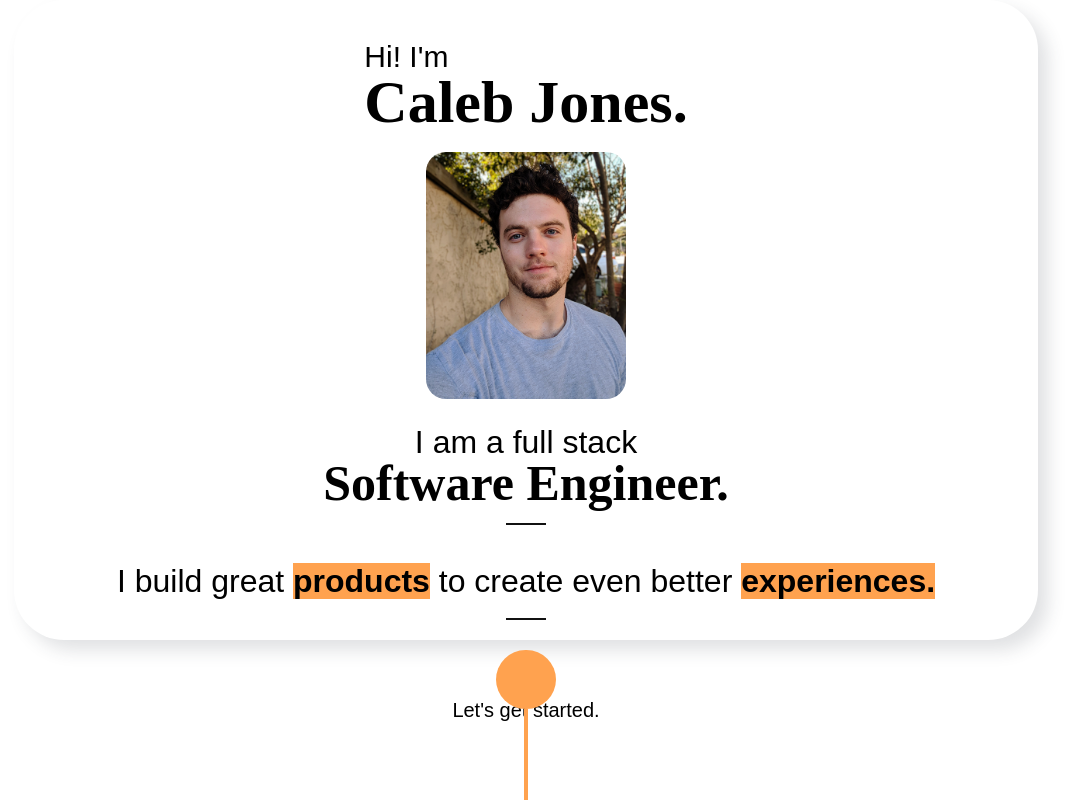
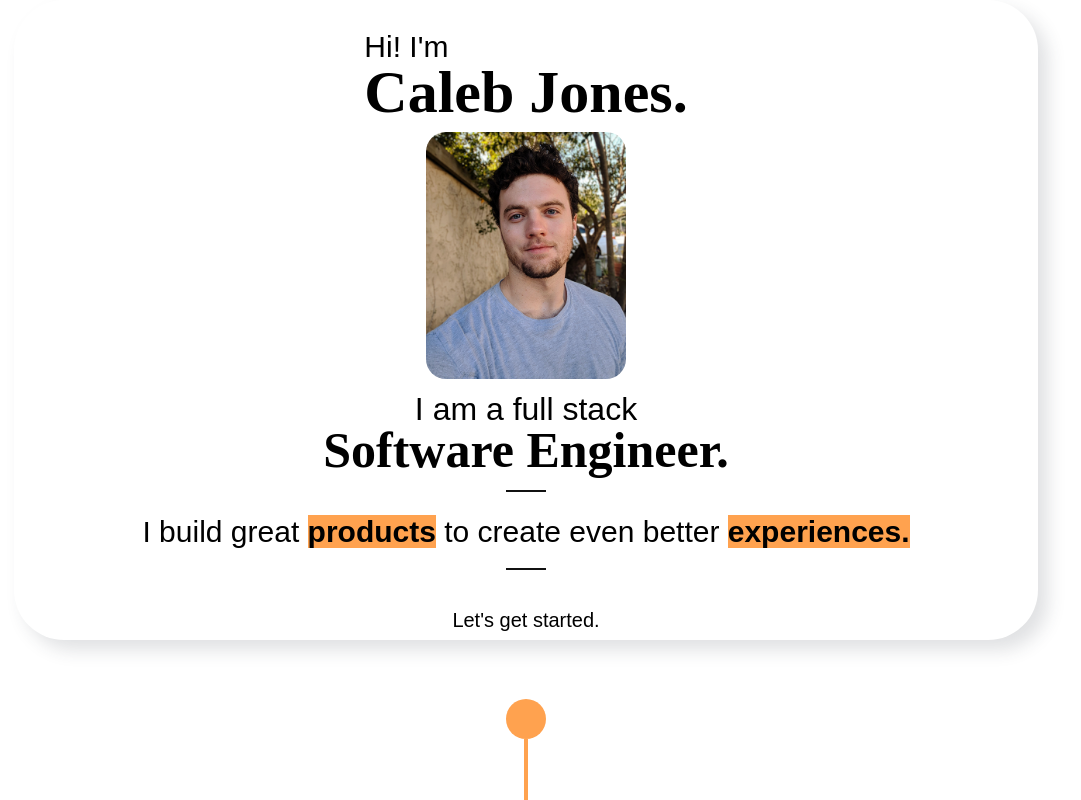
Before and after one commit to calebjo/portfolio-site, a Next.js app: page /components/home_section in a window 1280 px wide. Shown: the top 800 px of the page, without its empty margins (114-1195 px from the left). Built offline with nearby package versions, Linux system fonts and the light colour scheme.

Commit message:
Add styles .. again..

```diff
--- a/styles/home.scss
+++ b/styles/home.scss
@@ -37,7 +37,7 @@
     .home__profile-intro {
         width: 100%;
         font-size: clamp(2rem, 2.5vw, 3rem);
-        padding: 2rem;
+        padding: 1rem;
         span {
             font-family: 'Source Serif Pro', serif;
             font-weight: 700;
@@ -62,17 +62,17 @@
 .home__blurbs {
     display: flex;
     flex-direction: column;
-    padding: 1.5rem;
+    padding: 1rem;
     .home__upper-blurb,
     .home__lower-blurb {
-        margin: 1rem 0;
+        margin: 0.25rem 0;
     }
 
     .home__upper-blurb {
         display: flex;
         flex-direction: column;
         align-items: center;
-        font-size: clamp(2rem, 2.5vw, 4rem);
+        font-size: clamp(1.75rem, 2.5vw, 4rem);
         width: 100%;
         text-align: center;
         span {
@@ -85,9 +85,9 @@
         display: flex;
         flex-direction: column;
         align-items: center;
-        font-size: clamp(2rem, 2.5vw, 4rem);
+        font-size: clamp(1.5rem, 2.5vw, 3rem);
         width: 100%;
-        text-align: center;
+        text-align: left;
         line-height: 135%;
         span {
             font-family: 'Raleway', sans-serif;
@@ -108,10 +108,9 @@
 }
 
 .home__lower {
-    // position: absolute;
     display: flex;
     justify-content: center;
-    margin-top: 4rem;
+    margin-top: 1vw;
     font-size: clamp(1.5rem, 2.5vw, 2rem);
 }
 
@@ -124,10 +123,10 @@
     position: absolute;
     width: 6rem;
     height: 4000px;
-    bottom: -3850px;
+    bottom: calc(-3875px - 3%);
     .guide__ball {
-        width: 6rem;
-        height: 6rem;
+        width: 4rem;
+        height: 4rem;
         border-radius: 6rem;
         background: #ffa24f;
     }
--- a/styles/skills.scss
+++ b/styles/skills.scss
@@ -71,20 +71,25 @@
 
 .process-grid {
     .skills__list-item {
-        width: 16rem;
-        height: 16rem;
+        width: 10rem;
+        height: 10rem;
     }
 }
 
 .tech-grid {
     .skills__list-item {
-        width: 10rem;
-        height: 10rem;
+        width: 8rem;
+        height: 8rem;
     }
 }
 
 .skills__list-item {
-    background: #111;
+    border-radius: 2rem;
+    box-shadow: 2px 2px 6px rgba(0, 0, 0, 0.25);
+    img {
+        border-radius: 1rem;
+
+    }
     margin: 0.5rem;
 }
 
```
